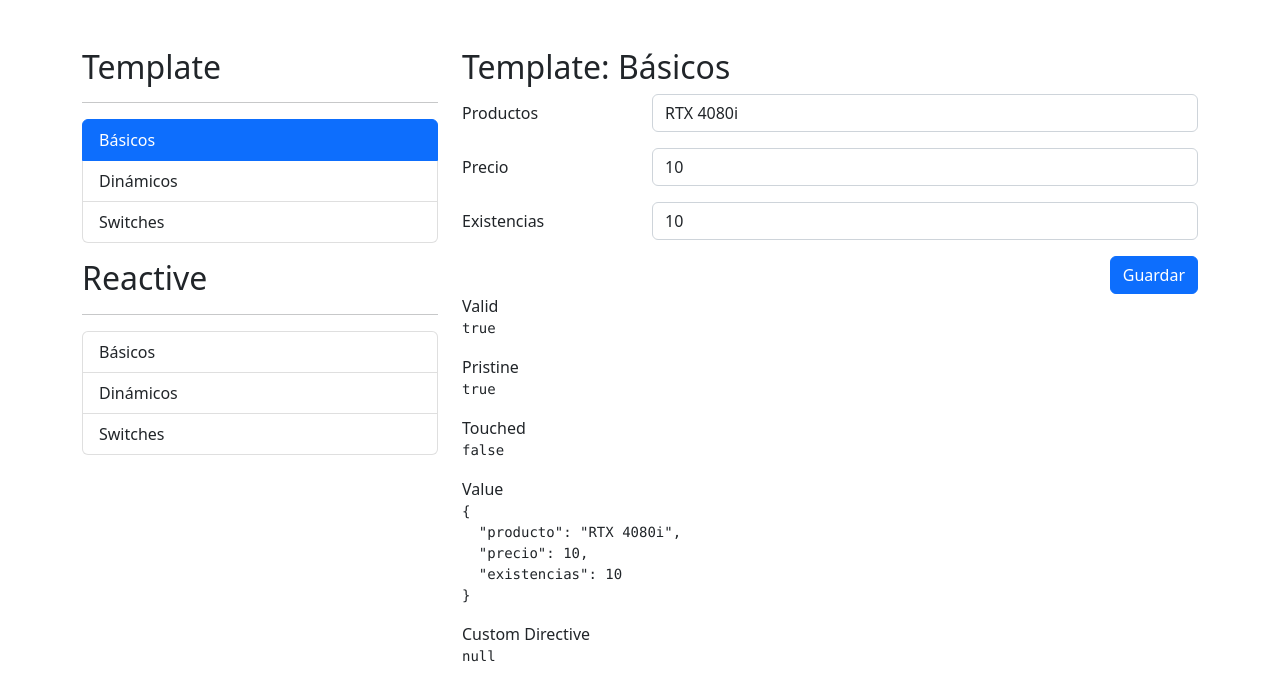
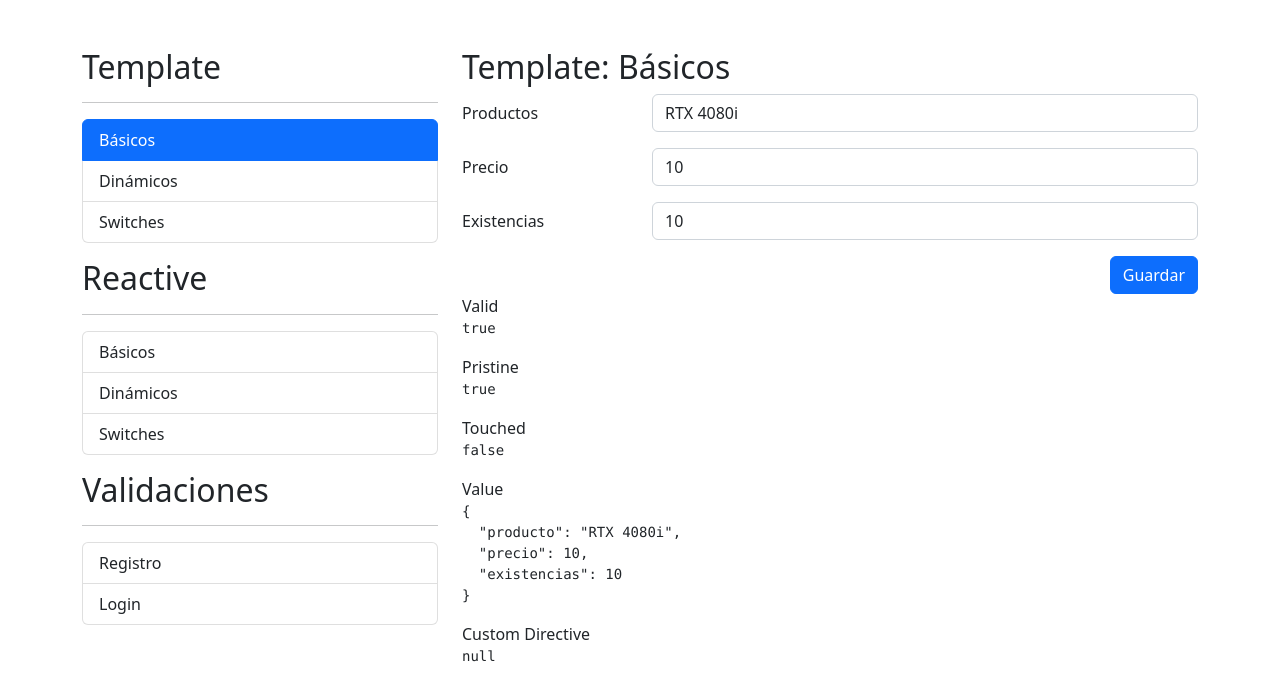
Before and after one commit to eliecerj/angular-formsApp, an Angular app: page /template/basics in a window 1280 px wide. Shown: the top 700 px of the page. Built offline with nearby package versions, Linux system fonts and the light colour scheme.

Commit message:
adding auth module, login and register components

```diff
--- a/src/app/app-routing.module.ts
+++ b/src/app/app-routing.module.ts
@@ -11,6 +11,10 @@
     loadChildren: () => import('./reactive/reactive.module').then(m => m.ReactiveModule)
   },
   {
+    path: 'validaciones',
+    loadChildren: () => import('./auth/auth.module').then(m => m.AuthModule)
+  },
+  {
     path: '**',
     redirectTo: 'template'
   }
--- a/src/app/app.module.ts
+++ b/src/app/app.module.ts
@@ -4,6 +4,7 @@
 import { AppRoutingModule } from './app-routing.module';
 import { AppComponent } from './app.component';
 import { SharedModule } from './shared/shared.module';
+import { AuthModule } from './auth/auth.module';
 
 @NgModule({
   declarations: [
@@ -12,7 +13,8 @@
   imports: [
     BrowserModule,
     AppRoutingModule,
-    SharedModule
+    SharedModule,
+    AuthModule
   ],
   providers: [],
   bootstrap: [AppComponent]
--- /dev/null
+++ b/src/app/auth/pages/login/login.component.html
@@ -0,0 +1 @@
+<p>login works!</p>
--- /dev/null
+++ b/src/app/auth/pages/login/login.component.ts
@@ -0,0 +1,15 @@
+import { Component, OnInit } from '@angular/core';
+
+@Component({
+  selector: 'app-login',
+  templateUrl: './login.component.html',
+  styleUrls: ['./login.component.css']
+})
+export class LoginComponent implements OnInit {
+
+  constructor() { }
+
+  ngOnInit(): void {
+  }
+
+}
--- /dev/null
+++ b/src/app/auth/pages/registro/registro.component.html
@@ -0,0 +1 @@
+<p>registro works!</p>
--- /dev/null
+++ b/src/app/auth/pages/registro/registro.component.ts
@@ -0,0 +1,15 @@
+import { Component, OnInit } from '@angular/core';
+
+@Component({
+  selector: 'app-registro',
+  templateUrl: './registro.component.html',
+  styleUrls: ['./registro.component.css']
+})
+export class RegistroComponent implements OnInit {
+
+  constructor() { }
+
+  ngOnInit(): void {
+  }
+
+}
--- a/src/app/shared/sidemenu/sidemenu.component.html
+++ b/src/app/shared/sidemenu/sidemenu.component.html
@@ -20,5 +20,15 @@
         routerLinkActive="active">
         {{ item.text }}
     </li>
+</ul>
 
+<h2 class="mt-3">Validaciones</h2>
+<hr>
+<ul class="list-group">
+    <li *ngFor="let item of validacionesMenu"
+        class="list-group-item"
+        [routerLink]="[ item.route ]"
+        routerLinkActive="active">
+        {{ item.text }}
+    </li>
 </ul>
--- a/src/app/shared/sidemenu/sidemenu.component.ts
+++ b/src/app/shared/sidemenu/sidemenu.component.ts
@@ -46,6 +46,17 @@
     }
   ];
 
+  validacionesMenu: MenuItem[] = [
+    {
+      text: 'Registro',
+      route: './validaciones/registro'
+    },
+    {
+      text: 'Login',
+      route: './validaciones/login'
+    }
+  ];
+
 
 
 
```
Also changed, not shown: src/app/auth/auth-routing.module.ts (added, +22 -0 lines), src/app/auth/auth.module.ts (added, +19 -0 lines), src/app/auth/pages/login/login.component.css (added), src/app/auth/pages/registro/registro.component.css (added).
